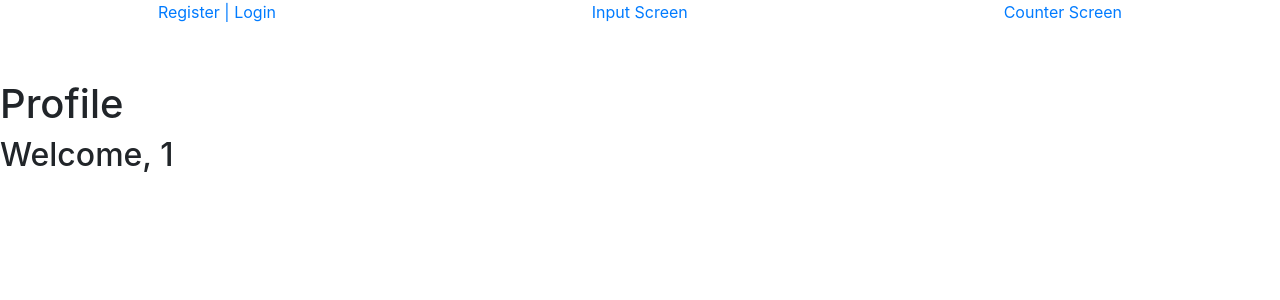
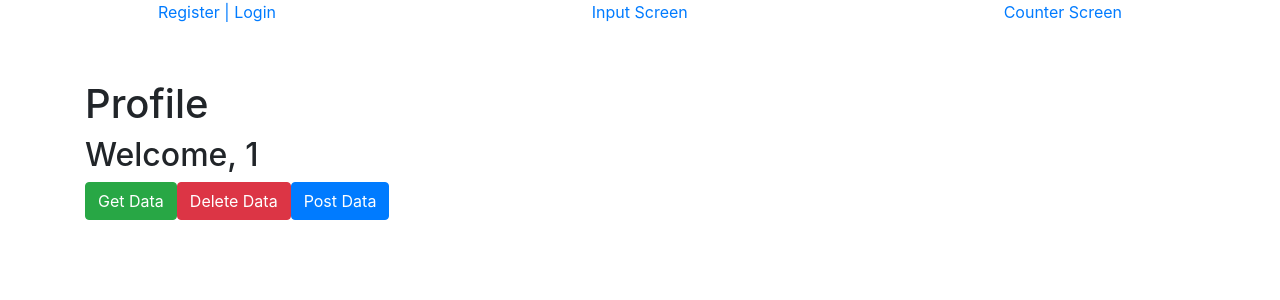
Before and after one commit to igaalicya/CIMB-react, a React (Create React App) app: page /profile/1 in a window 1280 px wide. Shown: the top 300 px of the page. Built offline with nearby package versions, Linux system fonts and the light colour scheme.

Commit message:
Axios GET DELETE POST

```diff
--- a/json-server/db.json
+++ b/json-server/db.json
@@ -4,10 +4,24 @@
   "users": [
     {
       "id": 1,
-            "username": "admin",
+      "username": "pikachu",
       "password": "password",
-            "fullName": "Admin 123",
-            "role": "admin"
+      "role": "user",
+      "fullName": "pikachu chu"
+    },
+    {
+      "id": 2,
+      "username": "seto",
+      "password": "password",
+      "role": "user",
+      "fullName": "seto haha"
+    },
+    {
+      "username": "Bill",
+      "password": "123456",
+      "role": "admin",
+      "fullName": "Bill Gates",
+      "id": 3
     }
   ]
 }
--- a/src/App.jsx
+++ b/src/App.jsx
@@ -1,26 +1,25 @@
-import React from 'react';
-import {BrowserRouter, Route, Switch, withRouter} from 'react-router-dom'
+import React from "react";
+import { BrowserRouter, Route, Switch, withRouter } from "react-router-dom";
 
-import logo from './logo.svg';
-import './App.css';
-import BooksData from './views/components/BooksData';
-import Handmaid from './images/handmaid.png'
-import Crazy from './images/crazyRich.png'
-import Brave from './images/brave.png'
-import Educated from './images/educated.png'
+import logo from "./logo.svg";
+import "./App.css";
+import BooksData from "./views/components/BooksData";
+import Handmaid from "./images/handmaid.png";
+import Crazy from "./images/crazyRich.png";
+import Brave from "./images/brave.png";
+import Educated from "./images/educated.png";
 
-import CounterScreen from './views/screens/CounterScreen';
-import InputScreen from './views/screens/InputScreen';
+import CounterScreen from "./views/screens/CounterScreen";
+import InputScreen from "./views/screens/InputScreen";
 // import AuthScreen from './views/screens/AuthScreen';
-import AuthScreen from './views/screens/AuthScreenV2';
+import AuthScreen from "./views/screens/AuthScreenV2";
 import "./bootstrap.css";
-import LifecycleScreen from './views/screens/LifecycleScreen';
-import HomeScreen from './views/screens/HomeScreen';
-import PageNotFound from './views/screens/PageNotFound';
-import Navbar from './views/components/Navbar';
-import ProfileScreen from './views/screens/ProfileScreen';
+import LifecycleScreen from "./views/screens/LifecycleScreen";
+import HomeScreen from "./views/screens/HomeScreen";
+import PageNotFound from "./views/screens/PageNotFound";
+import Navbar from "./views/components/Navbar";
+import ProfileScreen from "./views/screens/ProfileScreen";
 function App() {
-
   let arrBooks = [
     {
       author: "Margaret Atwood",
@@ -30,7 +29,7 @@ function App() {
       price: 18.99,
       discount: 60,
       image: Handmaid,
-      stock: 7,
+      stock: 7
     },
     {
       author: "Kevin Kwan",
@@ -40,7 +39,7 @@ function App() {
       price: 24.12,
       discount: 80,
       image: Crazy,
-      stock: 0,
+      stock: 0
     },
     {
       author: "Aldous Huxley",
@@ -50,7 +49,7 @@ function App() {
       price: 18.99,
       discount: 60,
       image: Brave,
-      stock: 3,
+      stock: 3
     },
     {
       author: "Tara Westover",
@@ -60,17 +59,15 @@ function App() {
       price: 34.21,
       discount: 0,
       image: Educated,
-      stock: 3,
-    },
+      stock: 3
+    }
   ];
 
   const renderBooks = () => {
-      return arrBooks.map((val) => {
-        return(
-          <BooksData daftarBuku={val}/>
-        )
-      })
-    }
+    return arrBooks.map(val => {
+      return <BooksData daftarBuku={val} />;
+    });
+  };
 
   return (
     // <div className="App">
@@ -86,7 +83,7 @@ function App() {
     <>
       {/* yang diletakkan di dalam Browser Router akan muncul di semua screen */}
       {/* <LifecycleScreen/> */}
-        <Navbar/>
+      <Navbar />
       <Switch>
         <Route exact path="/" component={HomeScreen} />
         <Route exact path="/counter" component={CounterScreen} />
@@ -95,11 +92,26 @@ function App() {
         {/* setelah : adalah parameter yang bebas diisi apa aja */}
         <Route exact path="/profile/:username" component={ProfileScreen} />
         {/* <Route path="/lifecycle" component={LifecycleScreen} /> */}
+        {/*
+            user list
+            login screen
+              - get user sesuai username + password
+              - user ada -> redirect ke profile user
+              - user tidak ada / salah pass -> alert "user tidak ditemukan/ pass salah"
+            register screen
+              - post user baru ke db.json
+              - username harus unik
+              - data (username, fullname, password, role)
+            Profile Screen
+              - ketika masuk screen langsung
+                GET data user melalui route param (isi params bisa username atau id)
+              - gunakan Lifecycle Method componentDidMount
+              - tampilkan username, fullName, dan role user tsb
+          */}
         <Route path="*" component={PageNotFound} />
       </Switch>
     </>
-    )
-
+  );
 }
 
 export default withRouter(App);
--- /dev/null
+++ b/src/constant/API.js
@@ -0,0 +1 @@
+export const API_URL = "http://localhost:3001";
--- a/src/views/screens/ProfileScreen.jsx
+++ b/src/views/screens/ProfileScreen.jsx
@@ -1,14 +1,96 @@
-import React from 'react'
+import React from "react";
+import Axios from "axios";
+import { API_URL } from "../../constant/API";
 
-class ProfileScreen extends React.Component{
-    render() {
-        return(
-            <div>
-                <h1>Profile</h1>
-                <h2>Welcome, {this.props.match.params.username}</h2>
-            </div>
-        )
-    }
+class ProfileScreen extends React.Component {
+  state = {
+    userList: []
+  };
+
+  getDataHandler = () => {
+    // Request GET by ID
+    // ID nya diletakkan setelah '/'
+    // axios.get -> asynchronuous
+    // Axios.get("http://localhost:3001/users/1")
+    //   .then(res => {
+    //     // res = response dari API
+    //     console.log(res.data);
+    //     this.setState({ userList: res.data });
+    //     // console.log(this.state.userList);
+    //   })
+    //   .catch(err => {
+    //     // err = error
+    //     console.log(err);
+    //   });
+    Axios.get("http://localhost:3001/users", {
+      params: {
+        role: "user",
+        username: "seto"
+      }
+    })
+      .then(res => {
+        // res = response dari API
+        console.log(res.data);
+        this.setState({ userList: res.data });
+      })
+      .catch(err => {
+        console.log(err);
+      });
+    // data ini langsung ditampilin duluan karena tidak usah menunggu fungsi lain
+    console.log("bukan axios");
+  };
+
+  deleteDataHandler = () => {
+    Axios.delete(`${API_URL}/users/1`)
+      .then(res => {
+        console.log(res);
+      })
+      .catch(err => {
+        console.log(err);
+      });
+  };
+
+  postDataHandler = () => {
+    Axios.post(`${API_URL}/users`, {
+      username: "Bill",
+      password: "123456",
+      role: "admin",
+      fullName: "Bill Gates"
+    })
+      .then(res => {
+        console.log(res);
+      })
+      .catch(err => {
+        console.log(err);
+      });
+  };
+
+  render() {
+    return (
+      <div className="container">
+        <h1>Profile</h1>
+        <h2>Welcome, {this.props.match.params.username}</h2>
+        <input
+          type="button"
+          value="Get Data"
+          className="btn btn-success"
+          onClick={this.getDataHandler}
+        />
+        <input
+          type="button"
+          value="Delete Data"
+          className="btn btn-danger"
+          onClick={this.deleteDataHandler}
+        />
+        <input
+          type="button"
+          value="Post Data"
+          className="btn btn-primary"
+          onClick={this.postDataHandler}
+        />
+      </div>
+    );
+  }
 }
 
-export default ProfileScreen
+export default ProfileScreen;
```
Lines whose indentation alone changed are shown as unchanged.
